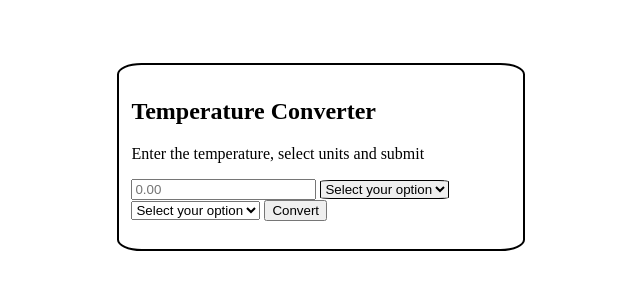
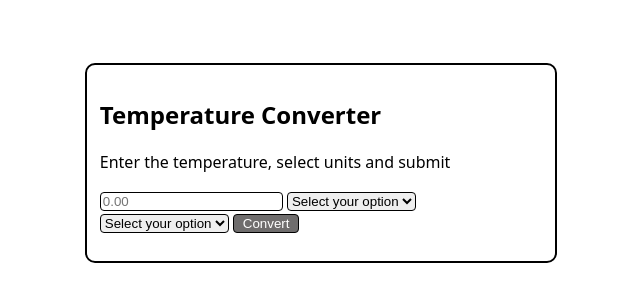
Before and after one commit to LuisIglesiass/temperature-converter, a plain HTML site: page index.html in a window 1280 px wide. Shown: the whole page, without its empty margins (319-959 px from the left). Drawn offline with Linux system fonts and the light colour scheme.

Commit message:
last features

```diff
--- a/index.html
+++ b/index.html
@@ -29,7 +29,7 @@
 					<option value="Kelvin">Kelvin</option>
 				</select>
 
-				<button type="submit">Convert</button>
+				<button id="convertButton" type="submit">Convert</button>
 			</form>
 			<p id="result"></p>
 		</div>
--- a/script.js
+++ b/script.js
@@ -2,9 +2,13 @@
 var temperatureInput = document.getElementById('value');
 var fromUnit = document.getElementById('from-select');
 var toUnit = document.getElementById('to-select');
+var convertButton = document.getElementById('convertButton');
 var result = 0;
 var inputSign = "";
 var outputSign = "";
+
+// Deshabilitar el botón de conversión al cargar la página
+convertButton.disabled = true;
 
 // Función de conversión de temperaturas
 function calculateTemperature(temperature, fromUnitValue, toUnitValue) {
@@ -37,6 +41,19 @@ function calculateTemperature(temperature, fromUnitValue, toUnitValue) {
     }
 }
 
+function disableConvertButton() {
+    if (temperatureInput.value.trim() === "" && fromUnit.value === "" && toUnit.value === "") {
+        convertButton.disabled = true;
+    } else {
+        convertButton.disabled = false; // Habilitar el botón si hay entradas
+    }
+}
+
+// Agregar eventos de entrada para verificar continuamente
+temperatureInput.addEventListener('input', disableConvertButton);
+fromUnit.addEventListener('input', disableConvertButton);
+toUnit.addEventListener('input', disableConvertButton);
+
 // Escuchar el evento 'submit' del formulario
 document.getElementById('temperature-form').addEventListener('submit', function(event) {
     // Prevenir que el formulario recargue la página
@@ -56,6 +73,7 @@ document.getElementById('temperature-form').addEventListener('submit', function(
     // Verificar si se seleccionaron unidades de conversión
     if (!fromUnitValue || !toUnitValue) {
         document.getElementById('result').textContent = "Por favor, selecciona las unidades de conversión.";
+        this.disableConvertButton();
         return;
     }
 
@@ -63,5 +81,5 @@ document.getElementById('temperature-form').addEventListener('submit', function(
     result = calculateTemperature(temperature, fromUnitValue, toUnitValue);
 
     // Mostrar el resultado en la página
-    document.getElementById('result').textContent = `${temperature}${inputSign} es igual a ${result}${outputSign}`;
+    document.getElementById('result').textContent = `${temperature}${inputSign} es igual a ${result.toFixed(2)}${outputSign}`;
 });
--- a/style.css
+++ b/style.css
@@ -3,21 +3,50 @@
 }
 
 #child-component {
-	width: 30%;
-	height: auto;
+	width: 35%;
+	height: 12;
 	margin: auto;
 	margin-top: 5%;
 	padding: 1%;
 	border: solid 2px black;
-	border-radius: 6%; /* Eliminado para un borde cuadrado */
+	border-radius: 10px; /* Eliminado para un borde cuadrado */
 }
 
-#from-select {
+input {
+	border: solid 1px;
+	border-radius: 4px;
+}
+
+select {
 	border: solid 1px black;
-	border-radius: 8%;
+	border-radius: 4px;
 }
 
 #result {
 	color: green;
 	text-align: center;
 }
+
+body {
+	font-family: system-ui, -apple-system, BlinkMacSystemFont, 'Segoe UI', Roboto, Oxygen, Ubuntu, Cantarell, 'Open Sans', 'Helvetica Neue', sans-serif;
+}
+
+#convertButton {
+	border: solid 1px black;
+	border-radius: 4px;
+	background-color: black;
+	color: white;
+	width: 15%;
+	height: 10%;
+	cursor: pointer;
+}
+
+#convertButton:disabled {
+	border: solid 1px black;
+	border-radius: 4px;
+	background-color: rgb(111, 109, 109);
+	color: rgb(255, 255, 255);
+	width: 15%;
+	height: 10%;
+	cursor: not-allowed;
+}
```
